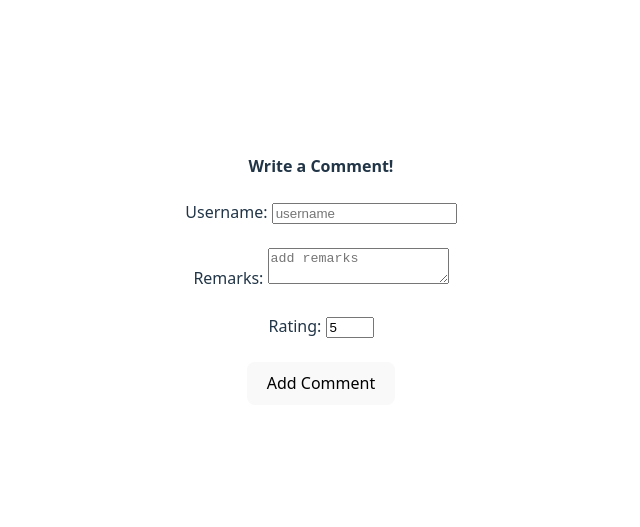
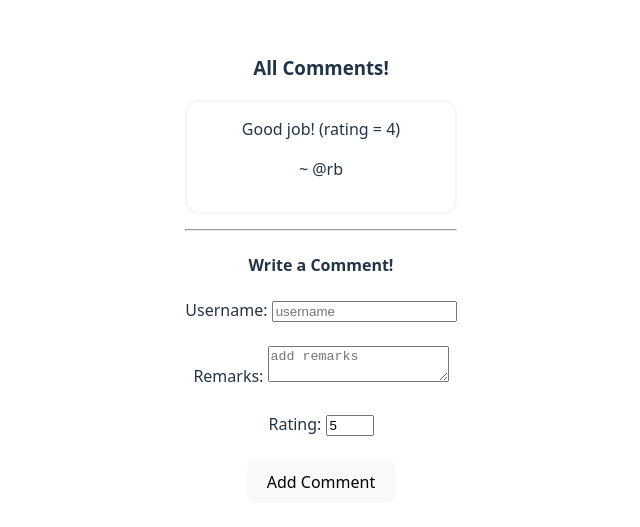
Before and after one commit to Rukhsar2305/React-State-Class2, a React (Vite) app: page / in a window 1280 px wide. Shown: the part 131-658 px from the top of the page, without its empty margins (319-959 px from the left). Built offline with nearby package versions, Linux system fonts and the light colour scheme.

Commit message:
Initial commit

```diff
--- a/src/App.jsx
+++ b/src/App.jsx
@@ -1,10 +1,11 @@
 import './App.css'
 import CommentsForm from './CommentsForm'
+import Comment from './Comment'
 
 function App() {
   return (
     <>
-      <CommentsForm/>
+      <Comment/>
     </>
   )
 }
--- /dev/null
+++ b/src/Comment.css
@@ -0,0 +1,6 @@
+.comment {
+    border: 2px solid whitesmoke;
+    border-radius: 14px;
+    padding: 15px;
+    margin-bottom: 15px;
+}
--- /dev/null
+++ b/src/Comment.jsx
@@ -0,0 +1,31 @@
+import { useState } from "react"
+import "./Comment.css"
+import CommentsForm from "./CommentsForm";
+
+export default function Comment() {
+    let [comments, setComments] = useState([{
+        username: "@rb",
+        remarks: "Good job!",
+        rating: 4
+    }]);
+
+    let addNewComment = (comment) => {
+        setComments((currComments) => [...currComments, comment])
+    }
+
+    return(
+        <div>
+            <h3>All Comments!</h3>
+            {comments.map((comment, idx) => (
+                <div className="comment" key={idx}>
+                    <span>{comment.remarks}</span>
+                    &nbsp;
+                    <span>(rating = {comment.rating})</span>
+                    <p>~ {comment.username}</p>
+                </div>
+            ))}
+            <hr></hr>
+            <CommentsForm addNewComment={addNewComment}/>
+        </div>
+    )
+}
--- a/src/CommentsForm.jsx
+++ b/src/CommentsForm.jsx
@@ -1,6 +1,6 @@
 import { useState } from "react"
 
-export default function CommentsForm() {
+export default function CommentsForm({addNewComment}) {
     let [formData, setFormData] = useState({
         username: "",
         remarks: "",
@@ -15,6 +15,7 @@ export default function CommentsForm() {
 
     let handleSubmit = (event) => {
         console.log(formData);
+        addNewComment(formData);
         event.preventDefault();
     }
 
```
